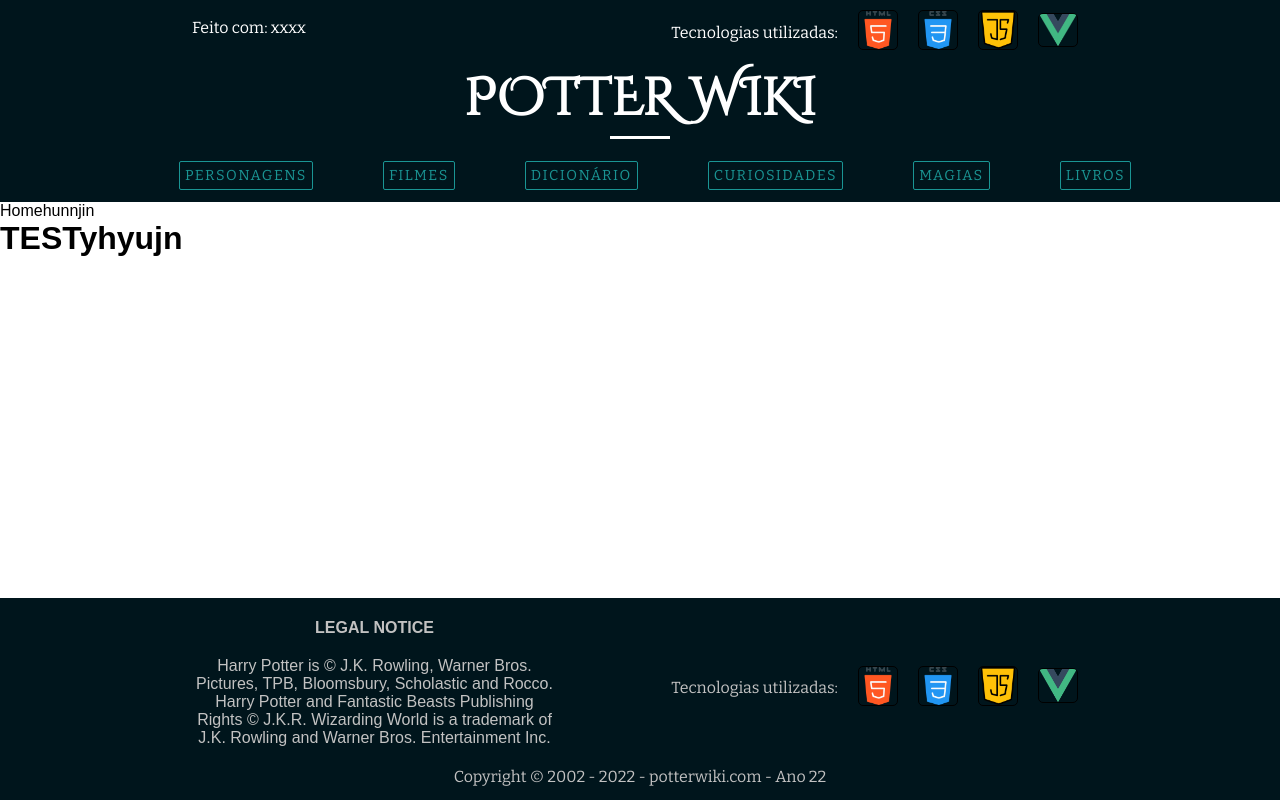
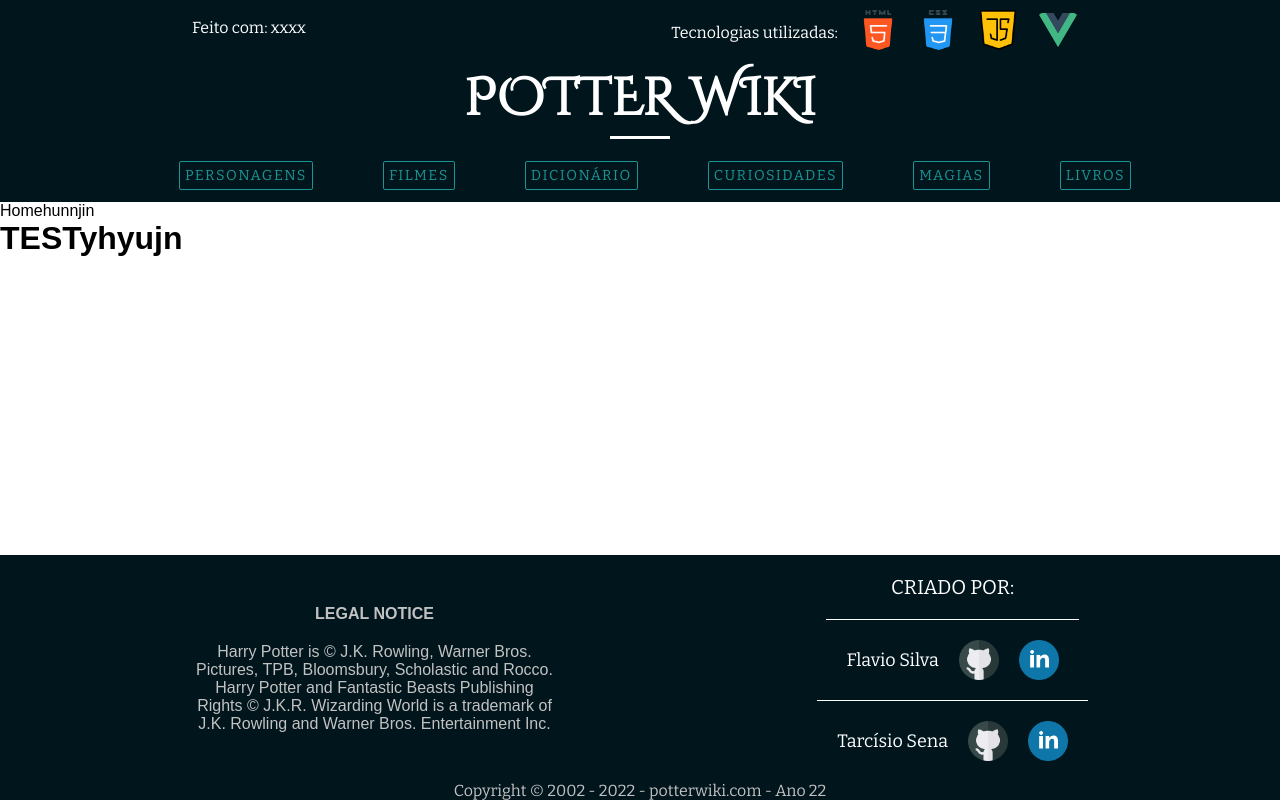
Before and after one commit to FlavioLSS/hp-data-project, a Vue app: page / in a window 1280 px wide. Built offline with nearby package versions, Linux system fonts and the light colour scheme.

Commit message:
footer corrigido

```diff
--- a/src/components/potter-footer.vue
+++ b/src/components/potter-footer.vue
@@ -8,35 +8,26 @@
               </span>
               </h2>
           </div>
-          <div>
-              <ul class="icons-footer">
-                  <li>
-                      <h4>Tecnologias utilizadas:</h4>
-                  </li>
-                  <li>
-                      <a href="">
-                          <img class="icons-th" src="../assets/html-5.png" alt="">
-                      </a>
-                  </li>
-                  <li>
-                      <a href="">
-                          <img class="icons-th" src="../assets/css.png" alt="">
-                      </a>
-                      </li>
-                  <li>
-                      <a href="">
-                          <img class="icons-th" src="../assets/java-script.png" alt="">
-                      </a>
-                  </li>
-                  <li>
-                      <a href="">
-                          <img class="icons-th" src="../assets/vue js.png" alt="">
-                      </a>
-                  </li>
-              </ul>
+
+          <div class="ctt">
+            <div>
+              <h2 id="h2ctt"> Criado por:</h2>
+          </div>
+          <div class="ctt-1">
+              <h2>Flavio Silva</h2> <img class="icons-th" src="../assets/Github.png" alt="">
+              <img class="icons-th" src="../assets/linkedin.png" alt="">
           </div>
 
-      </div>
+          <div class="ctt-1">
+              <h2>Tarcísio Sena</h2> <img class="icons-th" src="../assets/Github.png" alt="">
+              <img class="icons-th" src="../assets/linkedin.png" alt="">
+          </div>
+
+        </div>
+          </div>
+
+
+
       <h4>Copyright © 2002 - 2022 - potterwiki.com - Ano 22</h4>
     </div>
 </template>
@@ -69,7 +60,6 @@
 
 .icons-th{
     width: 40px;
-    border: 1px solid rgb(0, 0, 0);
     border-radius: 5px;
     transition: .3s ease-in-out;
 
@@ -87,13 +77,43 @@
     margin: 0px 10px;
 }
 
+/* CRÉDITOS */
+
+.ctt{
+    display: flex;
+    flex-direction: column;
+    align-items: center;
+}
+
+.ctt-1 h2{
+    font-size: 18px;
+    margin: 10px;
+
+}
+
+.ctt-1 img{
+    margin: 10px;
+}
+
+.ctt-1{
+    display: flex;
+    align-items: center;
+    padding: 10px;
+    border-top: 1px solid white;
+}
+
+#h2ctt{
+    text-transform: uppercase;
+    padding: 20px;
+    font-size: 20px;
+}
+
 /* footer */
 
 #footer{
     width: 100%;
     text-align: center;
     background: #00151C;
-    height: 202px;
     color: white;
     position: absolute;
     bottom: 0;
@@ -103,7 +123,6 @@
     max-width: 365px;
     padding: 20px 0;
     color: #c2c2c2;
-    max-height: 450px;
 }
 
 .text-footer h2 span{
--- a/src/components/potter-head.vue
+++ b/src/components/potter-head.vue
@@ -137,7 +137,6 @@
 
 .icons-th{
     width: 40px;
-    border: 1px solid rgb(0, 0, 0);
     border-radius: 5px;
     transition: .3s ease-in-out;
 
```
Also changed, not shown: src/assets/Github.png (added), src/assets/linkedin.png (added).
